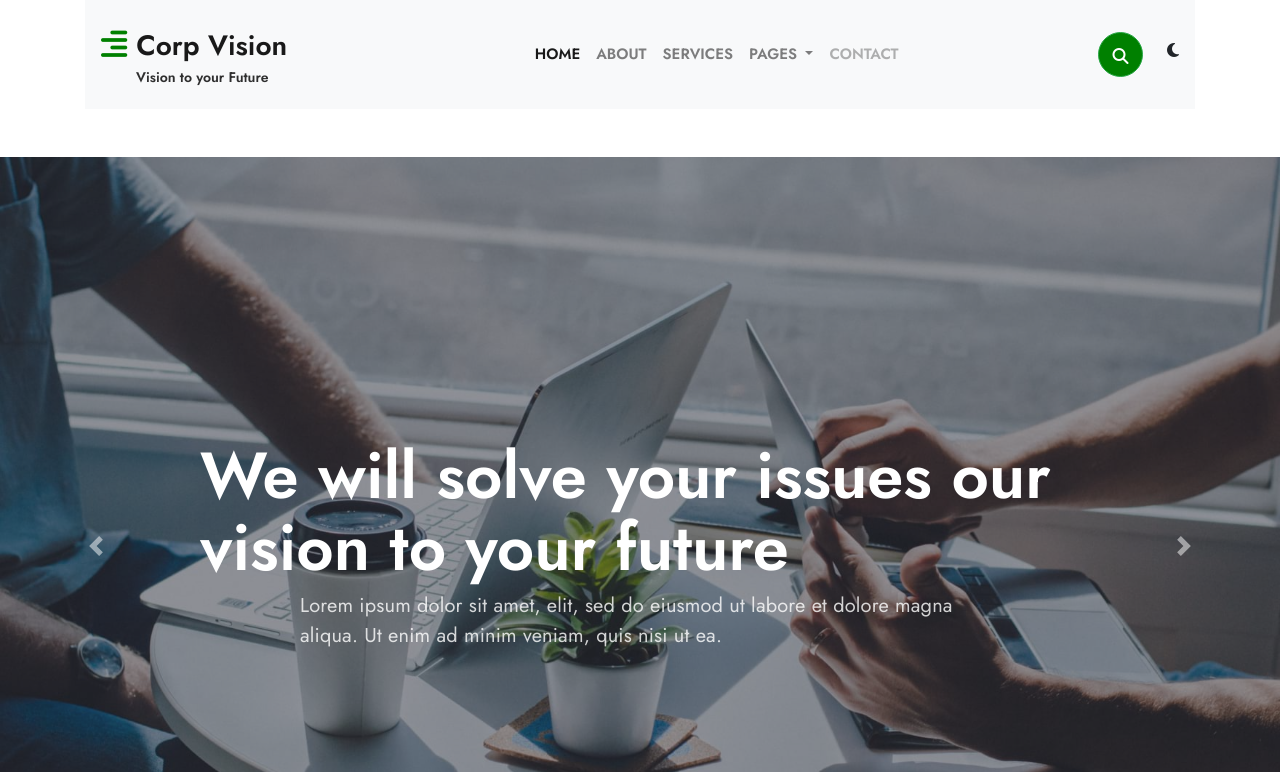
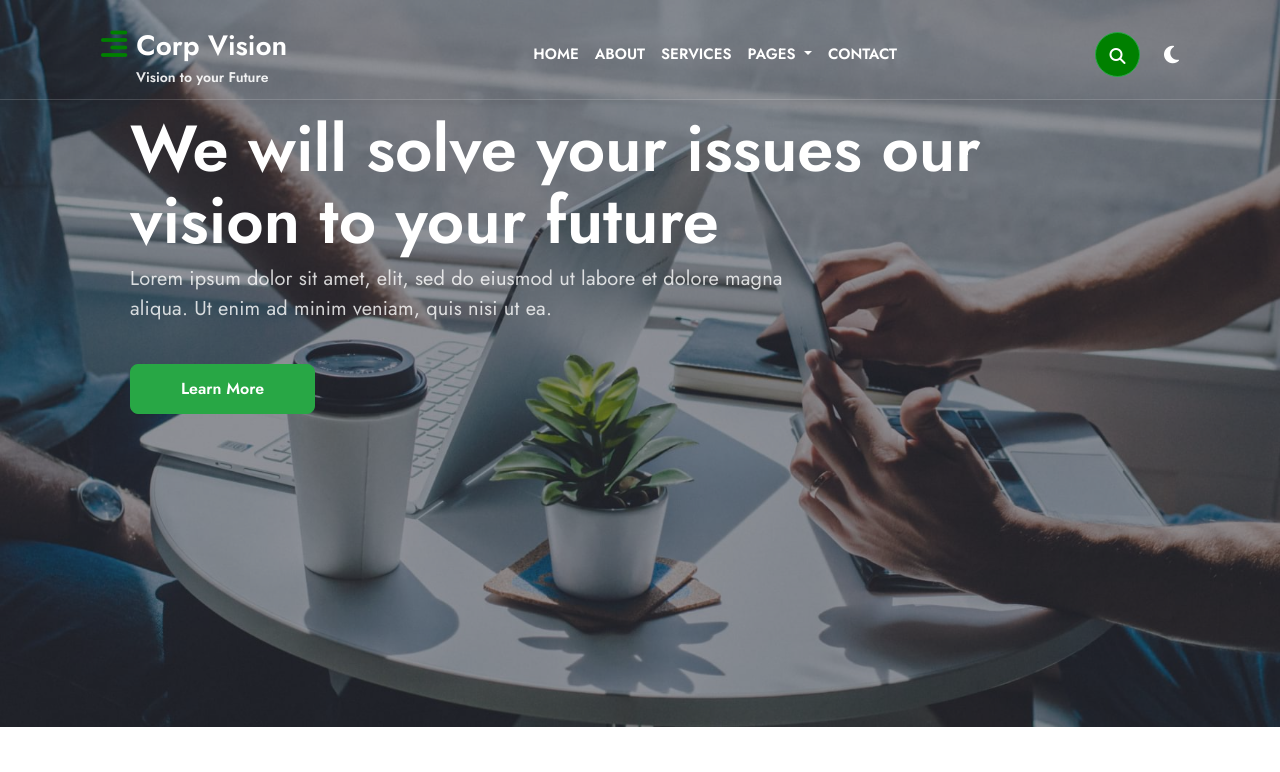
Before and after one commit to nguyentay52636/Capstone_code, a plain HTML site: page PhuongTay_code/index.html in a window 1280 px wide. Shown: the top 772 px of the page. Drawn offline with nearby package versions, Linux system fonts and the light colour scheme.

Commit message:
update code3

```diff
--- a/PhuongTay_code/index.html
+++ b/PhuongTay_code/index.html
@@ -14,9 +14,9 @@
   <link rel="stylesheet" href="./style.css">
   </head>
   <body>
-    <header>
+    <header id="site-header" class="fixed-top main-header nav-fixed">
         <div class="container">
-      <nav class="navbar navbar-expand-lg navbar-light bg-light">
+      <nav class="navbar navbar-expand-lg navbar-white ">
         <a class="navbar-brand" href="#">
           <i class="fa fa-align-right"></i>
           <span>Corp Vision</span>
@@ -72,8 +72,12 @@
         </div>
       </nav>
     </div>
+
     </header>
-   <section class="carousel py-5">
+    <!-- scroll -->
+
+   <section class="carousel">
+    <div class="carousel__overlay"></div>
     <div id="carouselExampleControls" class="carousel slide" data-ride="carousel">
       <div class="carousel-inner">
         <div class="carousel-item active">
@@ -83,10 +87,12 @@
             <h1>  We will solve your issues our vision to your future</h1>
             <p>Lorem ipsum dolor sit amet, elit, sed do eiusmod ut labore et dolore
               magna aliqua. Ut enim ad minim veniam, quis nisi ut ea. </p>
-          </div>
               <div class="cta-btn">
                 <a href="#" class="btn btn-style btn-success ">Learn More</a>
               </div>
+          </div>
+
+
         </div>
         </div>
         <div class="carousel-item">
@@ -96,10 +102,11 @@
             <h1>  We will solve your issues our vision to your future</h1>
             <p>Lorem ipsum dolor sit amet, elit, sed do eiusmod ut labore et dolore
               magna aliqua. Ut enim ad minim veniam, quis nisi ut ea. </p>
-          </div>
               <div class="cta-btn">
                 <a href="#" class="btn btn-style btn-success">Learn More</a>
               </div>
+          </div>
+
         </div>
         </div>
         <div class="carousel-item">
@@ -109,10 +116,11 @@
             <h1>  We will solve your issues our vision to your future</h1>
             <p>Lorem ipsum dolor sit amet, elit, sed do eiusmod ut labore et dolore
               magna aliqua. Ut enim ad minim veniam, quis nisi ut ea. </p>
-          </div>
               <div class="cta-btn">
                 <a href="#" class="btn btn-style btn-success">Learn More</a>
               </div>
+          </div>
+
         </div>
         </div>
         <div class="carousel-item">
@@ -122,17 +130,18 @@
             <h1>  We will solve your issues our vision to your future</h1>
             <p>Lorem ipsum dolor sit amet, elit, sed do eiusmod ut labore et dolore
               magna aliqua. Ut enim ad minim veniam, quis nisi ut ea. </p>
-          </div>
               <div class="cta-btn">
                 <a href="#" class="btn btn-style btn-success">Learn More</a>
               </div>
           </div>
+
         </div>
-      <a class="carousel-control-prev" href="#carouselExampleControls" role="button" data-slide="prev">
+      </div>
+
         <span class="carousel-control-prev-icon" aria-hidden="true"></span>
         <span class="sr-only">Previous</span>
       </a>
-      <a class="carousel-control-next" href="#carouselExampleControls" role="button" data-slide="next">
+
         <span class="carousel-control-next-icon" aria-hidden="true"></span>
         <span class="sr-only">Next</span>
       </a>
@@ -289,5 +298,25 @@
     <script src="https://stackpath.bootstrapcdn.com/bootstrap/4.3.1/js/bootstrap.min.js" integrity="sha384-JjSmVgyd0p3pXB1rRibZUAYoIIy6OrQ6VrjIEaFf/nJGzIxFDsf4x0xIM+B07jRM" crossorigin="anonymous"></script>
     <script src="../js_code/util.js"></script>
     <script src="../js_code/main-backtotop.js"></script>
+    <script>
+      // Thêm một trình nghe sự kiện cuộn chuột
+window.addEventListener("scroll", function() {
+  // Kiểm tra vị trí cuộn chuột
+  var scrollPosition = window.scrollY;
+
+  // Lấy các phần tử header
+  var mainHeader = document.querySelector("header.main-header");
+  var navFixed = document.querySelector("header.nav-fixed");
+
+  // Nếu vị trí cuộn chuột lớn hơn chiều cao của header.main-header, thêm lớp "active" cho header.nav-fixed
+  if (scrollPosition > mainHeader.clientHeight) {
+    navFixed.classList.add("active");
+  } else {
+    // Nếu không, loại bỏ lớp "active"
+    navFixed.classList.remove("active");
+  }
+});
+
+    </script>
   </body>
 </html>
--- a/PhuongTay_code/style.css
+++ b/PhuongTay_code/style.css
@@ -22,6 +22,13 @@ a {
 
 
 /* HEADER   */
+header {
+    background-color: rgba(29, 42, 55, 0.7);
+
+}
+nav {
+z-index: 100;
+}
 .navbar .collapse button{
     width: 45px;
     border-radius: 50%;
@@ -65,11 +72,58 @@ font-weight: 700;
     font-size: 15px ;
     font-weight: 600;
 }
+.navbar .collapse ul li a {
+    color:white;
+}
+.mode-container a{
+    color:white;
+}
+ .navbar .collapse .dropdown-menu .dropdown-item{
+    color:black;
+}
+.mode-container {
+    font-size: 35px ;
+}
+.mode-container i  {
+    color : white;
+    font-size: 20px;
+}
+#site-header {
+    padding: 0px;
+    transition: all 0.4s ease 0s;
+    height: 100px;
+    display: grid;
+    align-items: center;
+    border-bottom: 1px solid rgba(231, 231, 231, 0.18);
+position: relative;
+background-color: transparent;
+z-index: 999 ;
+position: fixed;
+width: 100%;
+
+}
+/* Định dạng ban đầu của header.main-header */
+header.main-header {
+    padding: 0px;
+    transition: all 0.4s ease 0s;
+    height: 100px;
+    display: grid;
+    align-items: center;
+    z-index: 10;
+    border-bottom: 1px solid rgba(231, 231, 231, 0.18);
+  }
+
+  /* Định dạng ban đầu của header.nav-fixed */
+  header.nav-fixed {
+    padding: 0px;
+    background-color: var(--bg-color);
+    height: 80px;
+    border-bottom: none;
+    box-shadow: 0 3px 6px 0 rgba(0, 0, 0, 0.05);
+  }
 
 /* CAROUSEL */
-.carousel {
 
-}
 .carousel__content h1 {
 font-size:65px ;
 /* color: #fff ; */
@@ -101,13 +155,16 @@ left: 0;
 background: rgba(39,43,54,.5);
 display: flex;
 justify-content: center;
-align-items: center;
+/* align-items: center; */
 color :white ;
 flex-direction: column;
+padding-left: 130px;
+padding-bottom: 200px;
 
 }
-
-
+.cta-btn  {
+margin-top: 40px;
+}
 .radius-image {
 border-radius: 8px;
 }
@@ -144,6 +201,15 @@ border-radius: 50%;
 }
 .about__us .about-list {
     margin-left: -45px!important;
+}
+.carousel__overlay {
+    position: absolute;
+    left: 0;
+    top: 0;
+    width: 100%;
+    height: 100%;
+    z-index: -1;
+background-color:  rgba(29, 42, 55, 0.7);
 }
 /* CREATIVE */
 .creative {
```
Lines whose indentation alone changed are shown as unchanged.
